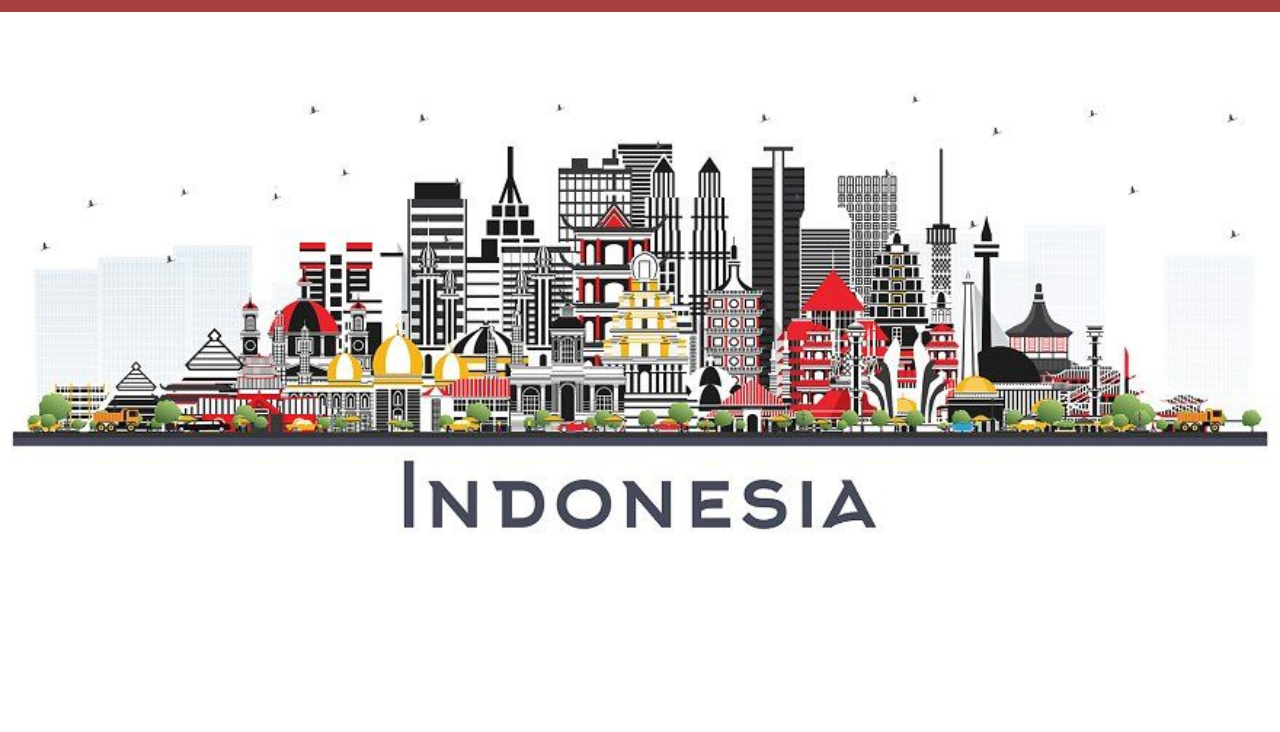
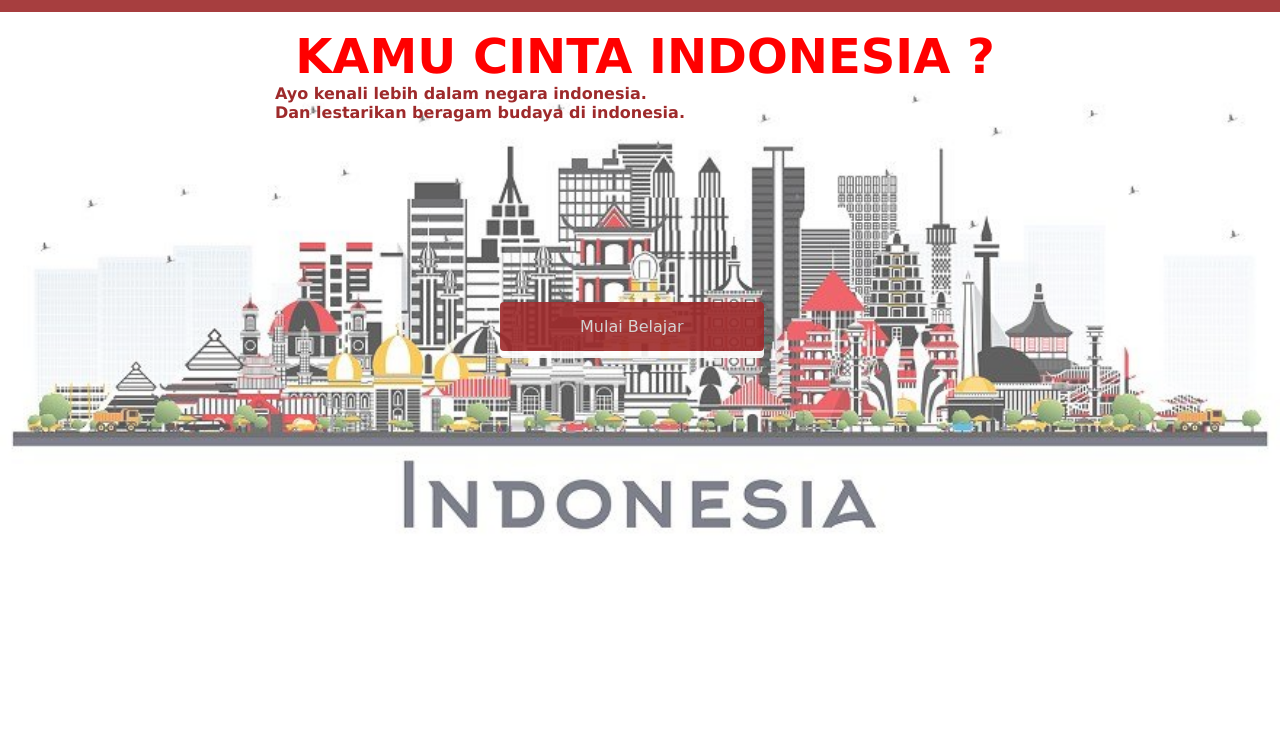
Before and after one commit to RulH19/Programmer_Males-White, a plain HTML site: page index.html in a window 1280 px wide. Shown: the part 68-800 px from the top of the page. Drawn offline with Linux system fonts and the light colour scheme; a web font is replaced by a local one.

Commit message:
final Project

```diff
--- a/assets/css/style.css
+++ b/assets/css/style.css
@@ -10,6 +10,56 @@
 }
 body {
   overflow-x: hidden;
+}
+/* main */
+.btn {
+  padding: 12px 24px;
+
+  display: inline-block;
+  opacity: 0.9;
+  border-radius: 4px;
+}
+
+.btn:hover {
+  opacity: 1;
+}
+.btn a {
+  padding: 12px 40px;
+  color: rgb(215, 214, 214);
+}
+.message {
+  position: relative;
+  bottom: 550px;
+  margin-left: 500px;
+  padding: 15px 40px;
+  background-color: rgba(158, 42, 43, 1);
+  cursor: pointer;
+  box-shadow: 0 7px #ffffff;
+}
+.message:active {
+  box-shadow: none;
+  position: relative;
+  top: -540px;
+}
+.main-content h1 {
+  font-family: Verdana, Geneva, Tahoma, sans-serif;
+  font-weight: bold;
+  font-size: 48px;
+  position: relative;
+  bottom: 730px;
+  margin-left: 10px;
+  color: red;
+}
+.main-content p {
+  font-family: Verdana, Geneva, Tahoma, sans-serif;
+  font-weight: bold;
+  position: relative;
+  bottom: 730px;
+  margin-left: 275px;
+  color: rgba(158, 42, 43, 1);
+}
+.main-content img {
+  opacity: 0.7;
 }
 /* Navbar */
 nav {
--- a/index.html
+++ b/index.html
@@ -14,6 +14,10 @@
     <title>Indonesiaku</title>
     <style></style>
   </head>
+  <!--
+
+
+  -->
   <body>
     <nav>
       <div class="logo">
@@ -38,6 +42,12 @@
     <main>
       <div class="main-content">
         <img src="assets/img/background-main.jpg" alt="" />
+        <h1>KAMU CINTA INDONESIA ?</h1>
+        <p>Ayo kenali lebih dalam negara indonesia.</p>
+        <p>Dan lestarikan beragam budaya di indonesia.</p>
+        <span class="btn message">
+          <a href="#culture">Mulai Belajar</a>
+        </span>
       </div>
       <section id="culture">
         <h1>INDONESIAKU</h1>
```
